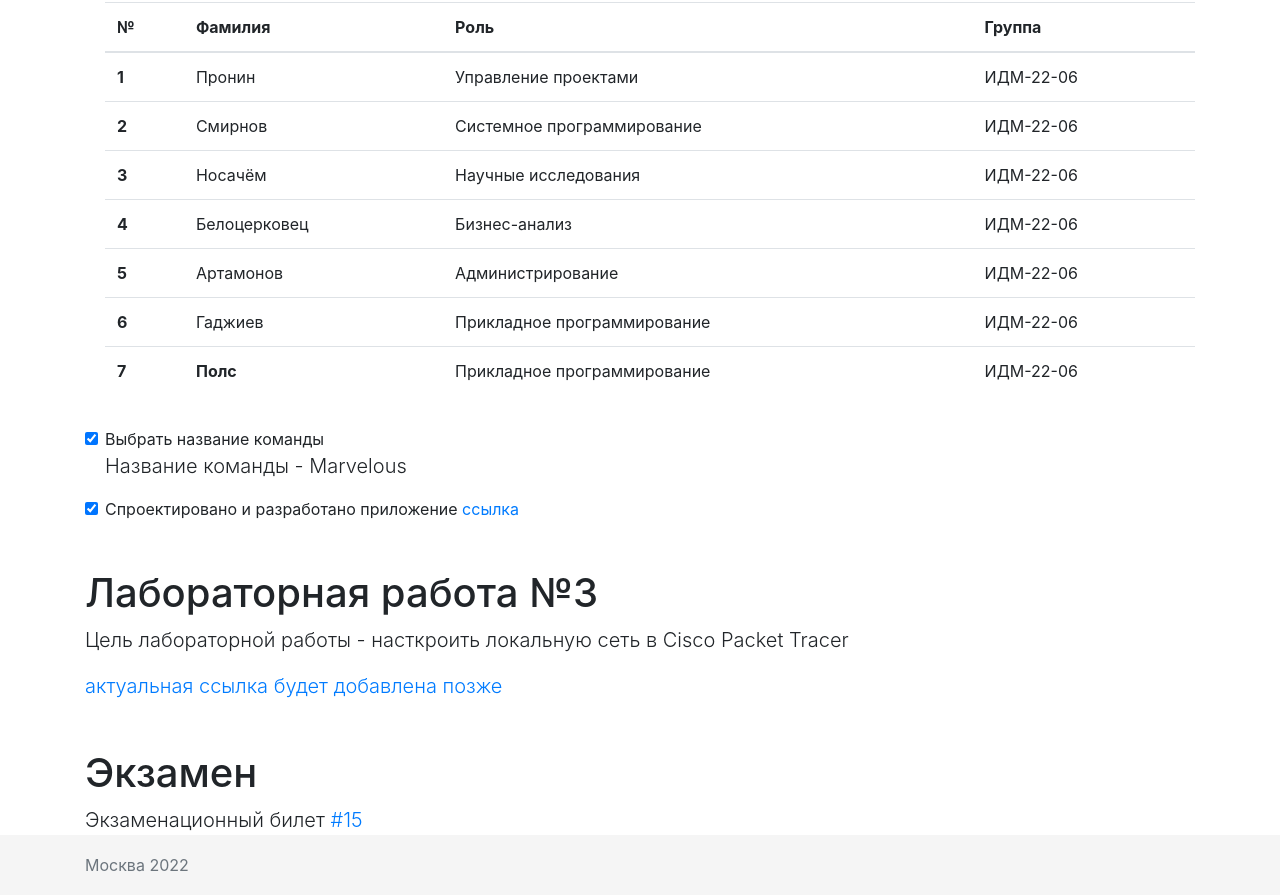
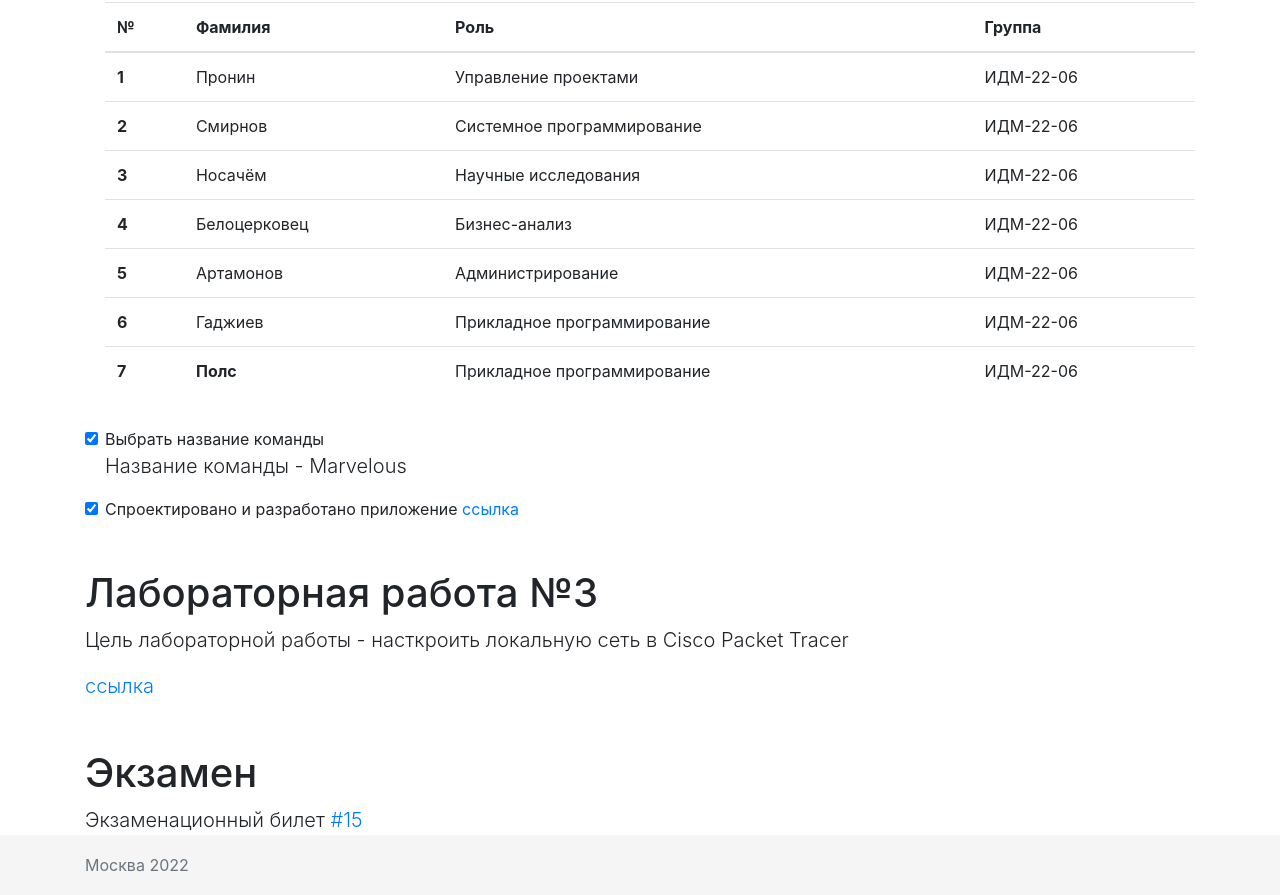
Before and after one commit to QDeVerde/it-project, a plain HTML site: page index.html in a window 1280 px wide. Shown: the part 592-1487 px from the top of the page. Drawn offline with nearby package versions, Linux system fonts and the light colour scheme.

Commit message:
Added lab3 links

```diff
--- a/index.html
+++ b/index.html
@@ -195,7 +195,7 @@ code {
       <h1 class="mt-5" id="lab3">Лабораторная работа №3</h1>
       <p class="lead">Цель лабораторной работы - насткроить локальную сеть в Cisco Packet Tracer</p>
 	  <p class="lead">
-	<a href="#" class="link-primary">актуальная ссылка будет добавлена позже</a>
+	<a href="https://github.com/QDeVerde/it-project/tree/main/lab_3" class="link-primary">ссылка</a>
 </p>
       <h1 class="mt-5" id="exam">Экзамен</h1>
       <p class="lead">Экзаменационный билет <a href="https://github.com/stankin/inet-2022/wiki/exam15" class="link-primary">#15</a></p>
```
Also changed, not shown: 2 other files.
